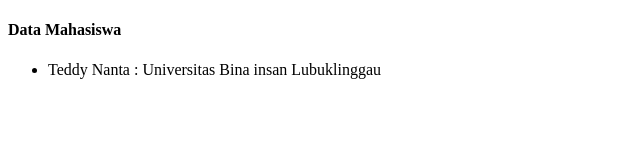
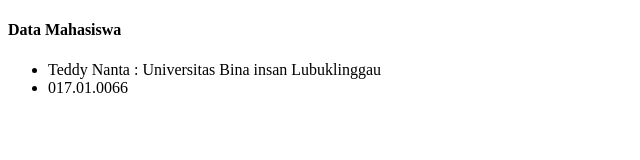
Before and after one commit to teddynanta/coba-git-repo, a plain HTML site: page mahasiswa.html in a window 1280 px wide. Shown: the whole page, without its empty margins (0-640 px from the left). Drawn offline with Linux system fonts and the light colour scheme.

```diff
--- a/mahasiswa.html
+++ b/mahasiswa.html
@@ -12,6 +12,7 @@
     <h4>Data Mahasiswa</h4>
     <ul>
         <li>Teddy Nanta : Universitas Bina insan Lubuklinggau</li>
+        <li>017.01.0066</li>
     </ul>
 </body>
 
```
